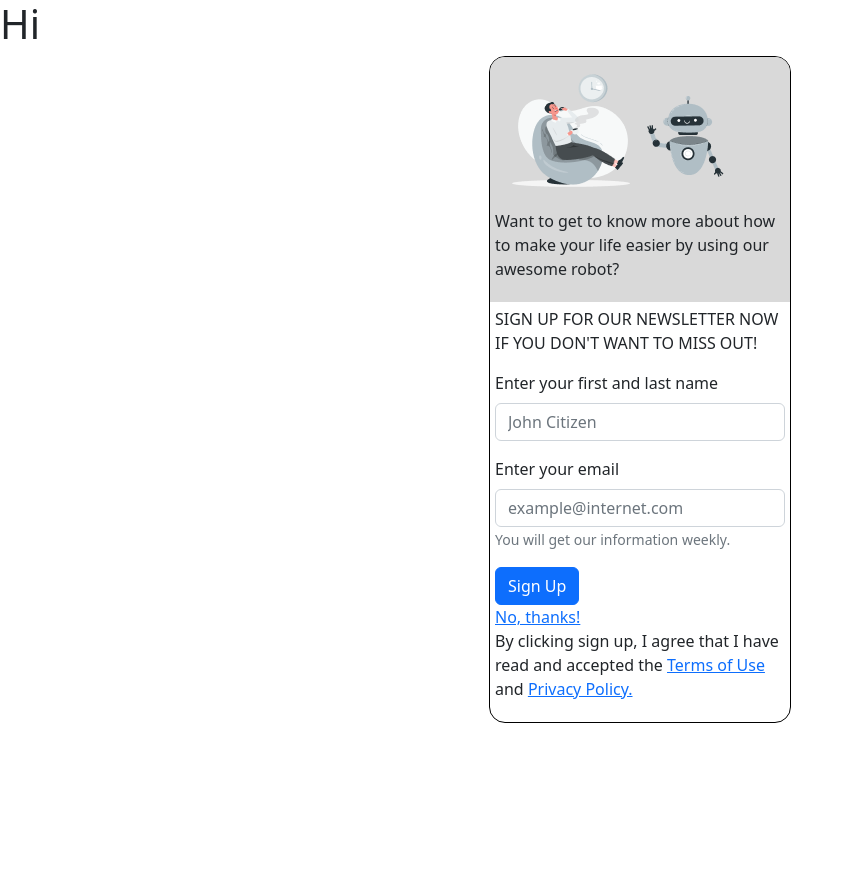
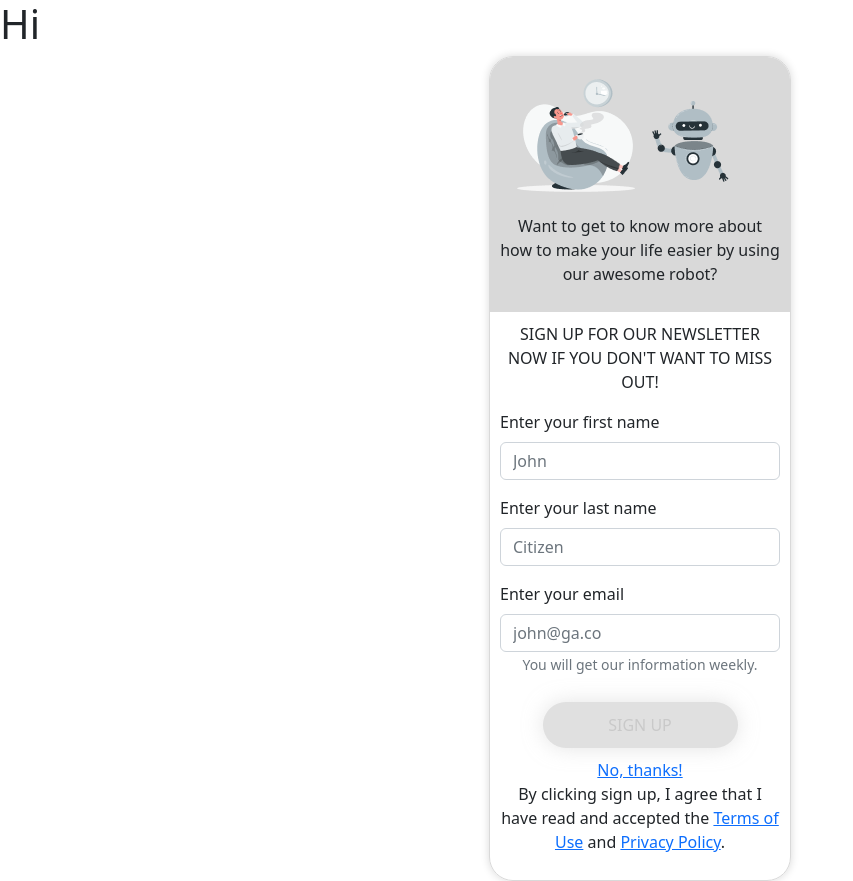
Before and after one commit to jiakairen/robot-butler, a React (Create React App) app: page / in a window 1280 px wide. Shown: the whole page, without its empty margins (0-853 px from the left). Before the commit the page ends 800 px from the top, so only its background shows below. Built offline with nearby package versions, Linux system fonts and the light colour scheme; no server answers.

Commit message:
updated signupform

```diff
--- a/package.json
+++ b/package.json
@@ -7,6 +7,7 @@
     "@testing-library/react": "^13.4.0",
     "@testing-library/user-event": "^13.5.0",
     "bootstrap": "^5.2.3",
+    "bootstrap-icons": "^1.10.2",
     "firebase": "^9.14.0",
     "react": "^18.2.0",
     "react-bootstrap": "^2.7.0",
--- a/src/PopUp.css
+++ b/src/PopUp.css
@@ -5,8 +5,9 @@
 .pop-up-window {
   max-width: 302px;
   margin: 0 auto;
-  border: 1px solid black;
-  border-radius: 1em;
+  border: 1px solid #d9d9d9;
+  border-radius: 1.5em;
+  box-shadow: 0 0 8px #d9d9d9;
   overflow: hidden;
 }
 
@@ -14,9 +15,62 @@
   width: 100%;
   /* height: 177px; */
   background-color: #d9d9d9;
-  padding: 5px;
+  padding: 10px;
 }
 
 .sign-up-form {
-  padding: 5px;
+  padding: 10px;
 }
+
+.invalid {
+  color: red;
+}
+
+.close-button,
+.sign-up-button {
+  width: 125px;
+  height: 46px;
+  background-color: #0a82b0;
+  color: white;
+  border: 0px;
+  border-radius: 2em;
+  filter: drop-shadow(0px 0px 10px rgba(13, 150, 202, 0.5));
+  margin: 10px;
+  transition: 0.2s all;
+}
+
+.sign-up-button {
+  width: 195px;
+}
+
+.greyed-out {
+  background-color: #e0e0e0;
+  color: #c9c9c9;
+  filter: drop-shadow(0px 0px 10px rgba(201, 201, 201, 0.5));
+}
+
+.close-button:hover,
+.sign-up-button:hover {
+  background-color: #3e89c2;
+}
+
+.greyed-out:hover {
+  background-color: #e0e0e0;
+}
+
+.close-button:active,
+.sign-up-button:active {
+  transform: scale(0.95);
+}
+
+.greyed-out:active {
+  transform: scale(1);
+}
+
+.bold {
+  font-weight: bold;
+}
+
+.no-thanks-link {
+  text-align: center;
+}
--- a/src/components/PopUpHeader.jsx
+++ b/src/components/PopUpHeader.jsx
@@ -12,7 +12,7 @@ const PopUpHeader = () => {
         <img src={Robot1} alt="robot" />
       </div>
       <div>
-        <p>
+        <p className="text-center">
           Want to get to know more about how to make your life easier by using
           our awesome robot?
         </p>
--- a/src/components/Popup.jsx
+++ b/src/components/Popup.jsx
@@ -1,13 +1,20 @@
-import React from "react";
+import React, { useState } from "react";
 import PopUpHeader from "./PopUpHeader";
 import SignUpForm from "./SignUpForm";
+import SignUpSuccess from "./SignUpSuccess";
 import "../PopUp.css";
 
 const PopUp = () => {
+  const [success, setSuccess] = useState(false);
+
+  const isSuccessful = (state) => {
+    setSuccess(state);
+  };
+
   return (
     <div className="pop-up-window">
       <PopUpHeader />
-      <SignUpForm />
+      <SignUpForm signUpState={success} onSignUp={isSuccessful} />
     </div>
   );
 };
--- a/src/components/SignUpForm.jsx
+++ b/src/components/SignUpForm.jsx
@@ -1,63 +1,175 @@
-import React, { useState } from "react";
+import React, { useState, useEffect } from "react";
 import "../PopUp.css";
 import Form from "react-bootstrap/Form";
 import Button from "react-bootstrap/Button";
 
-const SignUpForm = () => {
-  const [userName, setUserName] = useState("");
+const SignUpForm = (props) => {
+  const [firstName, setFirstName] = useState("");
+  const [firstNameError, setFirstNameError] = useState("");
+  const [firstNameSatisfied, setFirstNameSatisfied] = useState(false);
+  const [lastName, setLastName] = useState("");
+  const [lastNameError, setLastNameError] = useState("");
+  const [lastNameSatisfied, setLastNameSatisfied] = useState(false);
   const [email, setEmail] = useState("");
+  const [emailError, setEmailError] = useState("");
+  const [emailSatisfied, setEmailSatisfied] = useState(false);
+  const [buttonVariant, setButtonVariant] = useState("secondary");
 
-  const _handleNameInput = (e) => {
-    setUserName(e.target.value);
+  const _handleFirstNameInput = (e) => {
+    setFirstName(e.target.value);
+    if (testNameError(e.target.value) === "") {
+      setFirstNameSatisfied(true);
+    } else {
+      setFirstNameSatisfied(false);
+    }
+  };
+
+  const _handleLastNameInput = (e) => {
+    setLastName(e.target.value);
+    if (testNameError(e.target.value) === "") {
+      setLastNameSatisfied(true);
+    } else {
+      setLastNameSatisfied(false);
+    }
   };
 
   const _handleEmailInput = (e) => {
     setEmail(e.target.value);
+    if (testEmailError(e.target.value) === "") {
+      setEmailSatisfied(true);
+    } else {
+      setEmailSatisfied(false);
+    }
   };
+
+  useEffect(() => {
+    firstNameSatisfied && lastNameSatisfied && emailSatisfied
+      ? setButtonVariant("sign-up-button")
+      : setButtonVariant("sign-up-button greyed-out");
+  }, [firstNameSatisfied, lastNameSatisfied, emailSatisfied]);
 
   const _handleSubmit = (e) => {
     e.preventDefault();
+    if (
+      testNameError(firstName) ||
+      testNameError(lastName) ||
+      testEmailError(email)
+    ) {
+      setFirstNameError(testNameError(firstName, "first"));
+      setLastNameError(testNameError(lastName, "last"));
+      setEmailError(testEmailError(email));
+      return;
+    }
+    props.onSignUp(true);
+    setFirstName("");
+    setFirstNameError("");
+    setFirstNameSatisfied(false);
+    setLastName("");
+    setLastNameError("");
+    setLastNameSatisfied(false);
+    setEmail("");
+    setEmailError("");
+    setEmailSatisfied(false);
   };
 
+  const testNameError = (name, nameType) =>
+    name.length < 2 || !/^[A-Za-z]+$/.test(name)
+      ? `You must enter a valid ${nameType} name!`
+      : "";
+
+  const testEmailError = (email) =>
+    /^[\w-\.]+@([\w-]+\.)+[\w-]{2,4}$/.test(email)
+      ? ""
+      : "You must enter a valid email!";
+
+  const formLabelClass = (fieldError) => (fieldError === "" ? "" : "invalid");
+
+  const buildForm = () => {
+    if (props.signUpState) {
       return (
-    <div className="sign-up-form">
-      <p>SIGN UP FOR OUR NEWSLETTER NOW IF YOU DON'T WANT TO MISS OUT!</p>
+        <div>
+          <p className="text-center bold">Thank you!</p>
+          <p className="text-center">You will hear from us soon.</p>
+          <div className="text-center">
+            <button
+              onClick={() => props.onSignUp(false)}
+              className="close-button"
+            >
+              CLOSE
+            </button>
+          </div>
+        </div>
+      );
+    } else {
+      return (
+        <>
+          <p className="text-center">
+            SIGN UP FOR OUR NEWSLETTER NOW IF YOU DON'T WANT TO MISS OUT!
+          </p>
           <div>
             <Form onSubmit={_handleSubmit}>
-          <Form.Group className="mb-3" controlId="formBasicName">
-            <Form.Label>Enter your first and last name</Form.Label>
+              <Form.Group className="mb-3" controlId="formBasicFirstName">
+                <Form.Label className={formLabelClass(firstNameError)}>
+                  {firstNameError || "Enter your first name"}
+                </Form.Label>
                 <Form.Control
                   type="text"
-              placeholder="John Citizen"
-              onChange={_handleNameInput}
+                  placeholder="John"
+                  onChange={_handleFirstNameInput}
+                  value={firstName}
+                />
+              </Form.Group>
+
+              <Form.Group className="mb-3" controlId="formBasicLastName">
+                <Form.Label className={formLabelClass(lastNameError)}>
+                  {lastNameError || "Enter your last name"}
+                </Form.Label>
+                <Form.Control
+                  type="text"
+                  placeholder="Citizen"
+                  onChange={_handleLastNameInput}
+                  value={lastName}
                 />
               </Form.Group>
 
               <Form.Group className="mb-3" controlId="formBasicEmail">
-            <Form.Label>Enter your email</Form.Label>
+                <Form.Label className={formLabelClass(emailError)}>
+                  {emailError || "Enter your email"}
+                </Form.Label>
                 <Form.Control
-              type="email"
-              placeholder="example@internet.com"
+                  type="text"
+                  placeholder="john@ga.co"
                   onChange={_handleEmailInput}
+                  value={email}
                 />
+                <div className="text-center">
                   <Form.Text className="text-muted">
                     You will get our information weekly.
                   </Form.Text>
+                </div>
               </Form.Group>
-          <Button variant="primary" type="submit">
-            Sign Up
-          </Button>
+              <div className="text-center">
+                <button type="submit" className={buttonVariant}>
+                  SIGN UP
+                </button>
+              </div>
             </Form>
+            <div className="text-center">
               <a href="#">No, thanks!</a>
             </div>
+          </div>
           <div>
-        <p>
+            <p className="text-center">
               By clicking sign up, I agree that I have read and accepted the{" "}
-          <a href="#">Terms of Use</a> and <a href="#">Privacy Policy.</a>
+              <a href="#">Terms of Use</a> and <a href="#">Privacy Policy</a>.
             </p>
           </div>
-    </div>
+        </>
       );
+    }
+  };
+
+  return <div className="sign-up-form">{buildForm()}</div>;
 };
 
 export default SignUpForm;
--- /dev/null
+++ b/src/components/SignUpSuccess.jsx
@@ -0,0 +1,15 @@
+import React from "react";
+
+const SignUpSuccess = (props) => {
+  return (
+    <div>
+      <h4>Thank you!</h4>
+      <p>You will hear from us soon.</p>
+      <div>
+        <button onClick={props.onClose(false)}>Close</button>
+      </div>
+    </div>
+  );
+};
+
+export default SignUpSuccess;
```
Also changed, not shown: 1 other file (tests, documents, lock files or other folders). Lines whose indentation alone changed are shown as unchanged.
